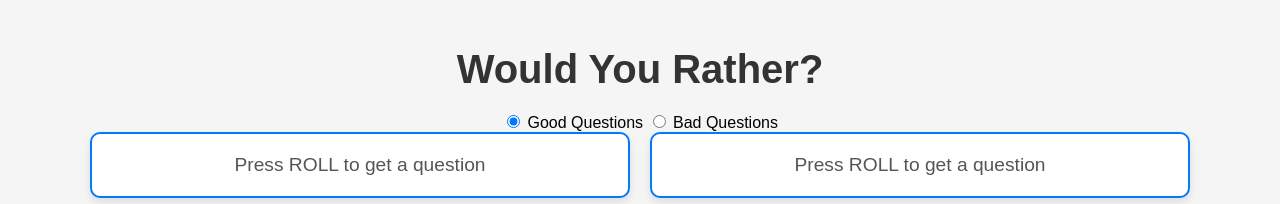
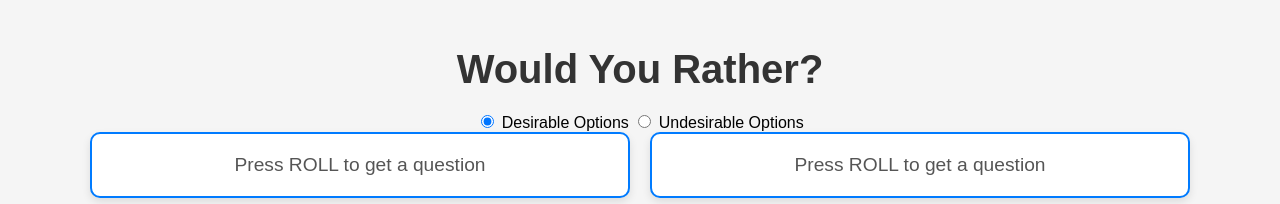
Before and after one commit to kay-who-codes/Would-You-Rather, a plain HTML site: page index.html in a window 1280 px wide. Shown: the top 204 px of the page. Drawn offline with Linux system fonts and the light colour scheme.

Commit message:
Update index.html

```diff
--- a/index.html
+++ b/index.html
@@ -12,11 +12,11 @@
         <div>
             <label>
                 <input type="radio" name="questionType" value="good" checked>
-                Good Questions
+                Desirable Options
             </label>
             <label>
                 <input type="radio" name="questionType" value="bad">
-                Bad Questions
+                Undesirable Options
             </label>
         </div>
         <div class="question-container">
```
